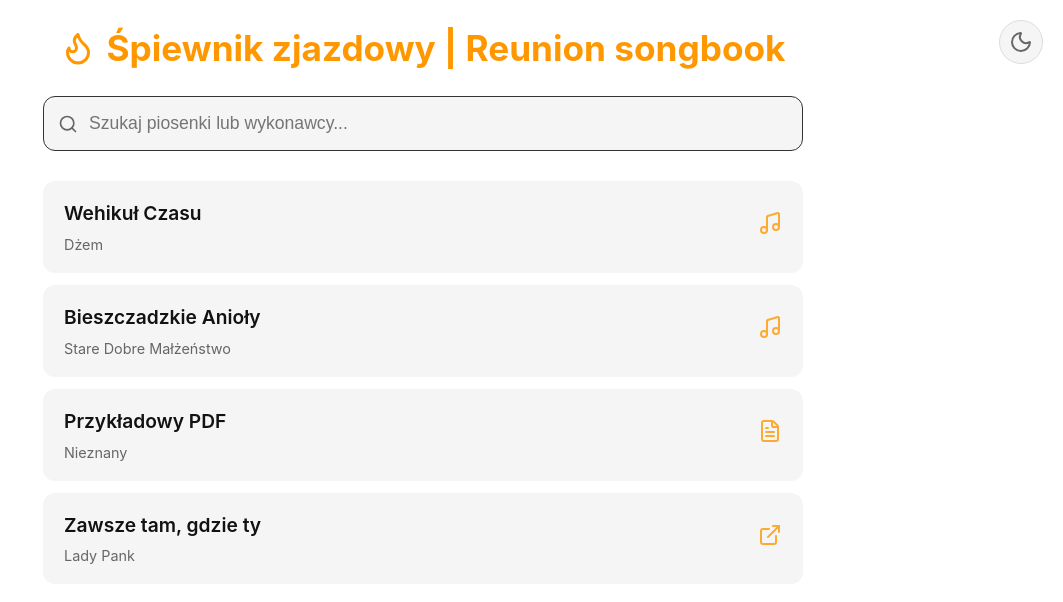
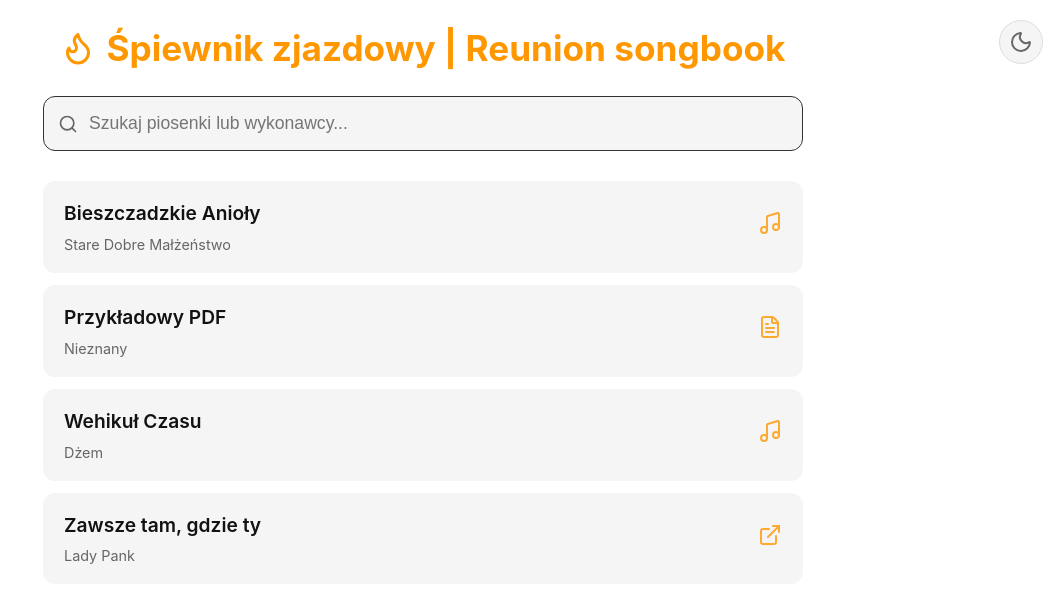
Before and after one commit to michlopicki/michlo-spiewnik, a React (Vite) app: page / in a window 1280 px wide. Shown: the top 602 px of the page, without its empty margins (217-1280 px from the left). Built offline with nearby package versions, Linux system fonts and the light colour scheme.

Commit message:
Sort songs alphabetically on Home page

```diff
--- a/src/App.jsx
+++ b/src/App.jsx
@@ -15,10 +15,10 @@
     threshold: 0.3, // 0 is exact, 1 is match anything
   }), [songs]);
 
-  // If there's a query, use fuse search results. Otherwise show all songs.
+  // If there's a query, use fuse search results. Otherwise show all songs sorted alphabetically.
   const results = query
     ? fuse.search(query).map(result => result.item)
-    : songs;
+    : [...songs].sort((a, b) => a.title.localeCompare(b.title, 'pl'));
 
   return (
     <div className="app-container">
```
